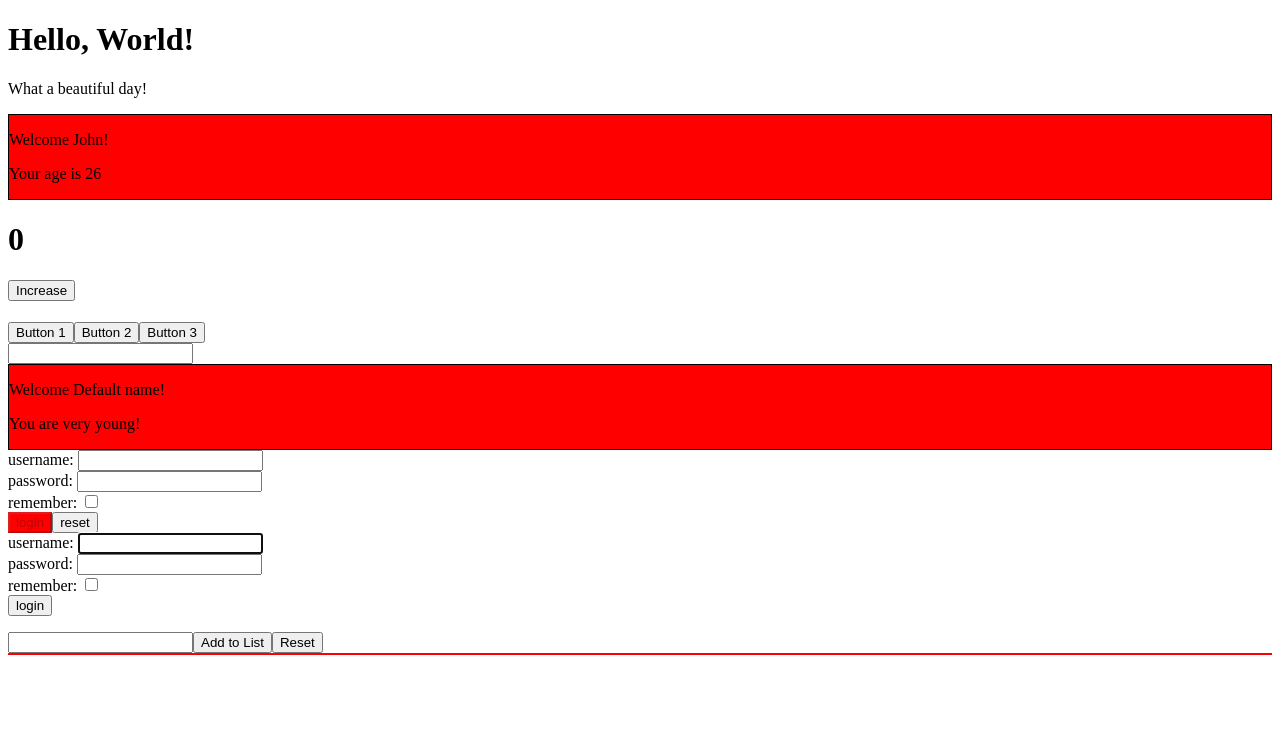
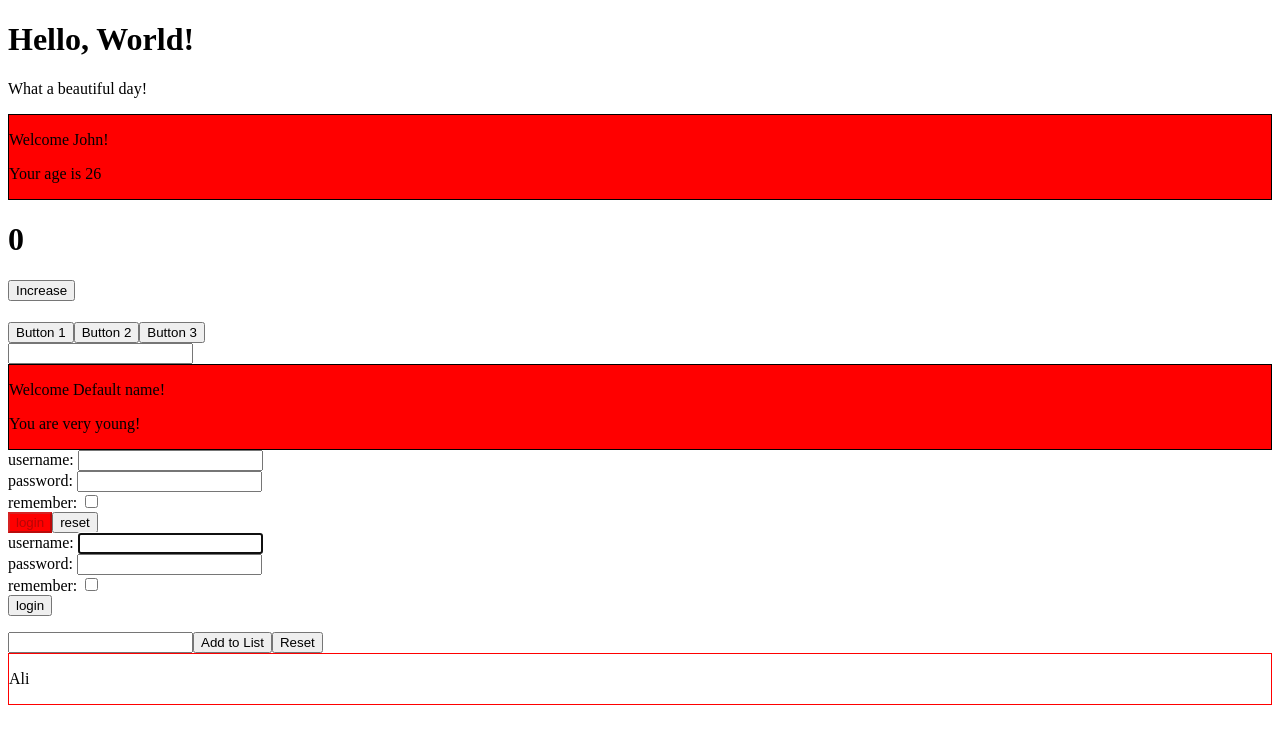
Before and after one commit to Aliberk17/react-exercises, a React (Create React App) app: page / in a window 1280 px wide. Shown: the top 744 px of the page. Built offline with nearby package versions, Linux system fonts and the light colour scheme.

Commit message:
Component Composition - 02

```diff
--- a/src/App.js
+++ b/src/App.js
@@ -26,8 +26,8 @@ export default class App extends Component {
         <InteractiveWelcome />
         <Login onLogin={this.onLogin} />
         <UncontrolledLogin onLogin={this.onLogin} />
-        <TodoList/>
-        <Container/>
+        <TodoList />
+        <Container title="Ali" />
       </div>
     );
   }
--- a/src/Container.js
+++ b/src/Container.js
@@ -2,6 +2,8 @@ import React, { Component } from "react";
 
 export default class Container extends Component {
   render() {
-    return <div className="customContainer"></div>;
+    return <div className="customContainer">
+        <p>{this.props.title}</p>
+    </div>;
   }
 }
```
